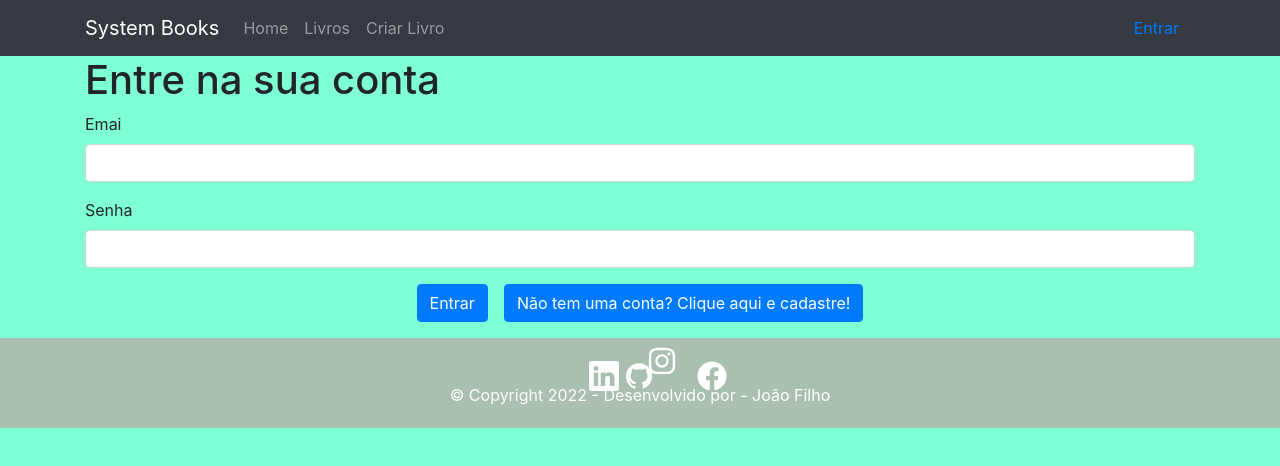
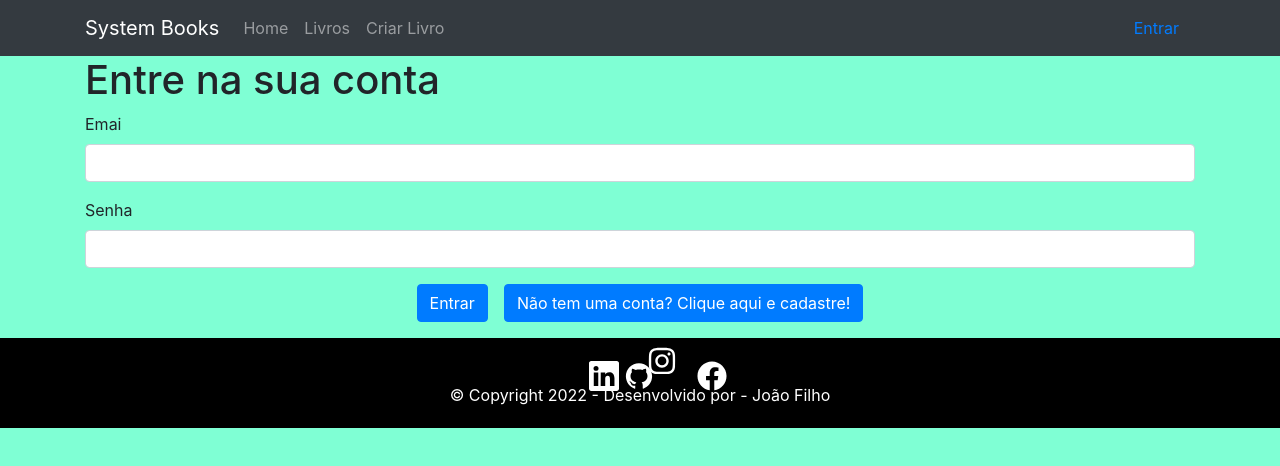
Before and after one commit to ironhack-sao-wdft/react-ironplate, a React (Create React App) app: page /login in a window 1280 px wide. Shown: the top 466 px of the page. Built offline with nearby package versions, Linux system fonts and the light colour scheme.

Commit message:
cor footer album

```diff
--- a/src/assets/styles/index.css
+++ b/src/assets/styles/index.css
@@ -59,6 +59,7 @@ body {
   height: 400px;
 }
 .pagina-principal{
+  background: aquamarine;
   height: 100%;
   width: 100%;
 }
@@ -69,7 +70,7 @@ body {
   width: 100%;
   height: 90px;
   margin-top: 0px;
-  background-color: #a9bfb0;
+  background-color: black;
   position: relative;
 }
 
```
